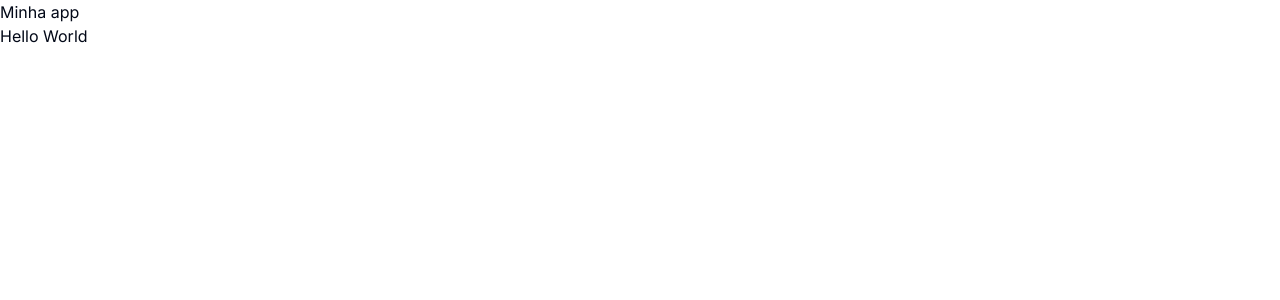
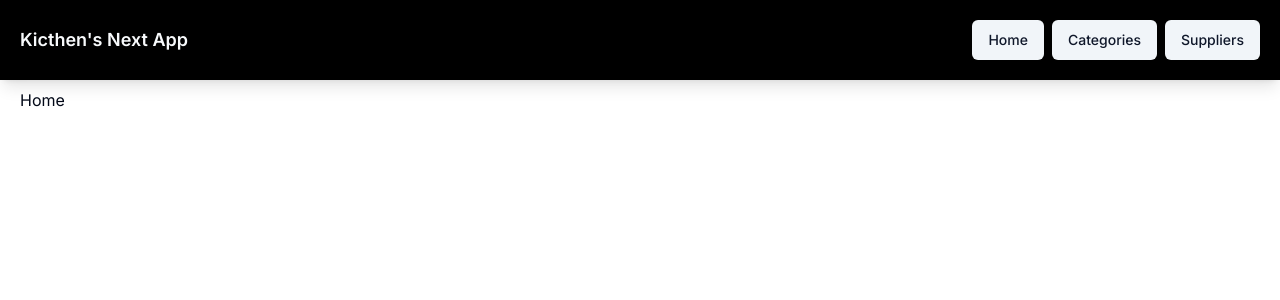
Before and after one commit to danielschmitz/kitchen-app-next-prisma-tailwind-shadcn, a Next.js app: page / in a window 1280 px wide. Shown: the top 300 px of the page. Built offline with nearby package versions, Linux system fonts and the light colour scheme.

Commit message:
frist design app

```diff
--- a/package.json
+++ b/package.json
@@ -9,7 +9,7 @@
     "lint": "next lint"
   },
   "dependencies": {
-    "@radix-ui/react-slot": "^1.0.2",
+        "@radix-ui/react-slot": "^1.0.2",
     "class-variance-authority": "^0.7.0",
     "clsx": "^2.1.0",
     "lucide-react": "^0.357.0",
--- a/src/app/layout.tsx
+++ b/src/app/layout.tsx
@@ -1,6 +1,8 @@
 import type { Metadata } from "next";
 import { Inter } from "next/font/google";
 import "./globals.css";
+import Topheader from "@/components/Topheader";
+
 
 const inter = Inter({ subsets: ["latin"] });
 
@@ -16,8 +18,8 @@ export default function RootLayout({
   return (
     <html lang="en">
       <body className={inter.className}>
-        <h1>Minha app</h1>
-        {children}
+        <Topheader title="Kicthen's Next App"></Topheader>
+        <div className="px-5 py-2">{children}</div>
       </body>
     </html>
   );
--- a/src/app/page.tsx
+++ b/src/app/page.tsx
@@ -1,10 +1,10 @@
-import Link from "next/link";
+import { Button } from "@/components/ui/button";
 
 
 export default function Home() {
   return (
-    <main>
-      Hello World
+    <main >
+      Home
     </main>
   );
 }
--- /dev/null
+++ b/src/components/Topheader.tsx
@@ -0,0 +1,24 @@
+import Link from "next/link";
+import React from "react";
+import { Button } from "./ui/button";
+
+const Topheader = (props: any) => {
+  return (
+    <div className="bg-black text-slate-50 font-semibold text-lg p-5 shadow-lg flex flex-row justify-between items-center">
+      <h1>{props.title}</h1>
+      <div className="flex flex-row gap-2">
+        <Link href="/">
+          <Button variant="secondary">Home</Button>
+        </Link>
+        <Link href="/categories">
+          <Button variant="secondary">Categories</Button>
+        </Link>
+        <Link href="/suppliers">
+          <Button variant="secondary">Suppliers</Button>
+        </Link>
+      </div>
+    </div>
+  );
+};
+
+export default Topheader;
```
Also changed, not shown: 1 other file (tests, documents, lock files or other folders).
